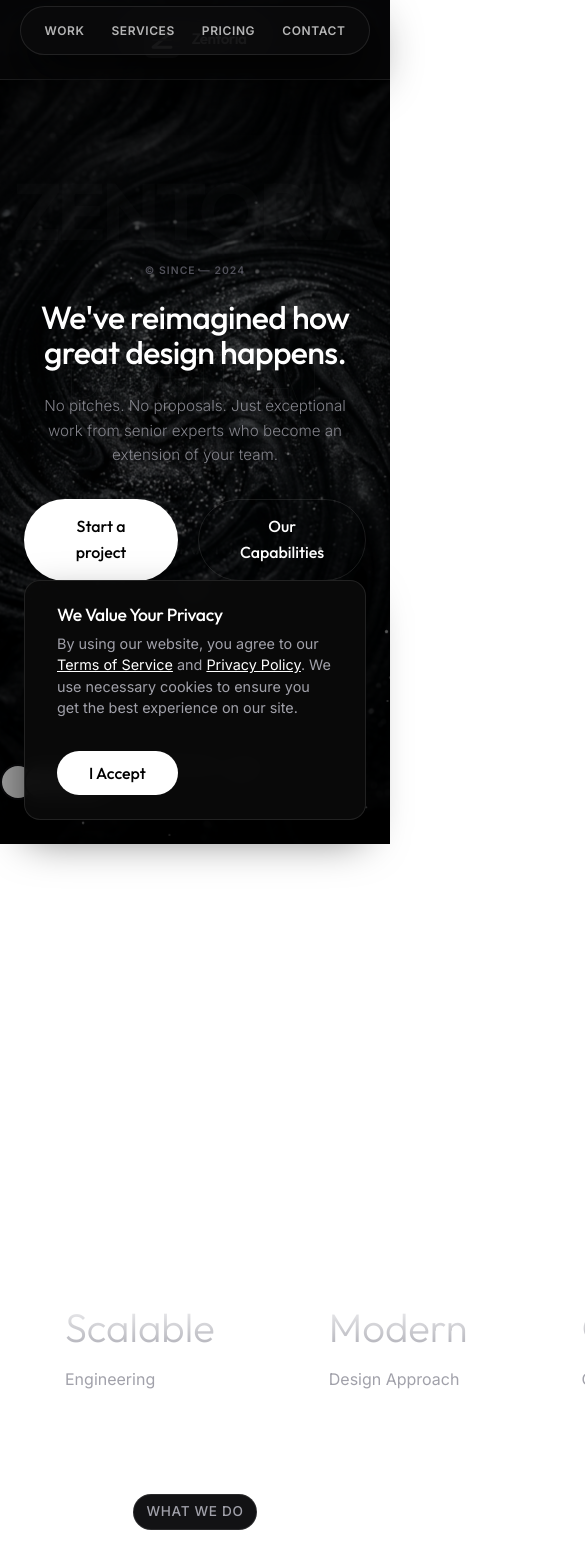
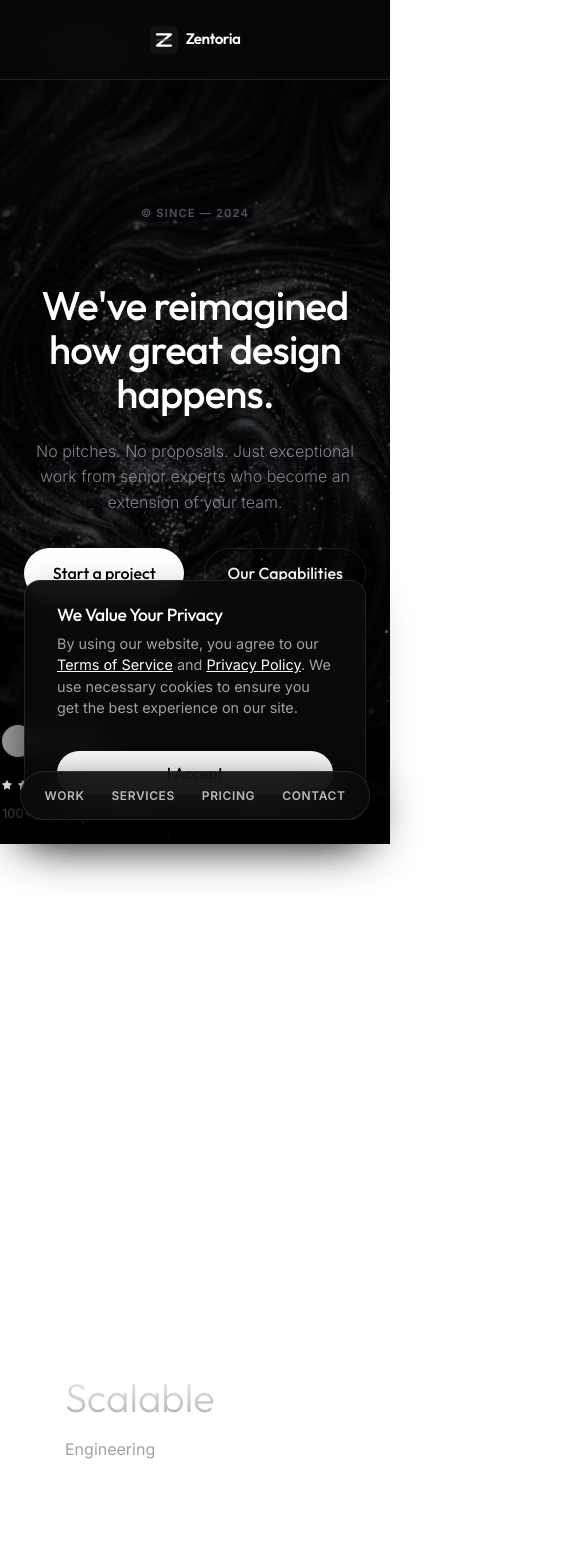
Before and after one commit to mhassanather-spec/Zentoria-Digital-Studio, a React (Vite) app: page / in a window 390 px wide. Shown: the top 1568 px of the page, 585 px wide, since content can reach past the window. Built offline with nearby package versions, Linux system fonts and the light colour scheme; grey boxes are pictures that could not be loaded.

Commit message:
Comprehensive responsiveness overhaul: Fixed mobile grids, implemented bottom mobile navigation pill, and resolved horizontal overflows.

```diff
--- a/src/components/Layout.tsx
+++ b/src/components/Layout.tsx
@@ -53,6 +53,7 @@ const Layout = () => {
             </Link>
           </div>
         </div>
+      </nav>
 
       {/* MOBILE BOTTOM NAV */}
       <div className="layout-mobile-nav">
@@ -61,7 +62,6 @@ const Layout = () => {
          <Link to="/pricing" className="nav-link">Pricing</Link>
          <Link to="/contact" className="nav-link">Contact</Link>
       </div>
-      </nav>
 
 
 
--- a/src/index.css
+++ b/src/index.css
@@ -937,7 +937,7 @@ a {
 }
 
 /* MOBILE RESPONSIVE SYSTEM (Consolidated) */
-/* MOBILE RESPONSIVE SYSTEM (Ultimate Revision) */
+/* MOBILE RESPONSIVE SYSTEM (Ultimate Revision 2.0) */
 @media (max-width: 1024px) {
   .hero-grid {
     grid-template-columns: 1fr !important;
@@ -958,16 +958,40 @@ a {
   .hero-card {
     max-width: 320px;
   }
+
+  .grid-3 {
+    grid-template-columns: repeat(2, 1fr);
+  }
+
+  .footer-upper {
+    grid-template-columns: 1fr;
+    gap: 60px;
+    padding: 80px 0;
+  }
 }
 
 @media (max-width: 768px) {
-  /* Navigation Fixes (Force hide desktop links, show mobile nav) */
-  .nav-header .nav-links {
+  /* Navigation Fixes - Stricter Hiding */
+  .nav-header .nav-links, .nav-links {
     display: none !important;
   }
 
   .nav-container {
+    display: flex !important;
     justify-content: center !important;
+    align-items: center !important;
+    width: 100% !important;
+  }
+
+  .logo-container {
+    font-size: 1.1rem;
+    gap: 8px;
+    margin: 0 auto;
+  }
+
+  .logo-img {
+    width: 28px;
+    height: 28px;
   }
 
   .layout-mobile-nav {
@@ -996,10 +1020,21 @@ a {
     letter-spacing: 0.05em;
   }
 
+  /* Grid Resets */
+  .grid-2, .grid-3, .masonry-grid, .contact-grid, .work-header-grid {
+    grid-template-columns: 1fr !important;
+    gap: 32px !important;
+  }
+
+  .masonry-col-offset {
+    margin-top: 0 !important;
+  }
+
   /* Typography & Scaling */
   .hero-bg-text {
     font-size: clamp(80px, 20vw, 150px) !important;
     line-height: 0.4 !important;
+    opacity: 0.05 !important;
   }
 
   .hero-bg-text.solid { top: 25% !important; }
@@ -1010,33 +1045,70 @@ a {
     letter-spacing: 0.05em !important;
   }
 
-  .hero-grid h1 {
-    font-size: 2rem !important;
-    line-height: 1.15;
-    margin-bottom: 20px;
+  .hero-since {
+    position: relative !important;
+    top: 0 !important;
+    text-align: center !important;
+    margin-bottom: 20px !important;
+    font-size: 0.7rem !important;
   }
 
-  .hero-grid p {
-    font-size: 0.95rem !important;
+  .title-large {
+    font-size: 2.5rem !important;
+  }
+
+  .subtitle {
+    font-size: 1rem !important;
     padding: 0 10px;
   }
 
-  /* Spacing */
-  .section {
-    padding: 30px 0 !important;
+  /* Pricing Specifics */
+  .plan-tab-container {
+    gap: 8px;
   }
 
-  .hero-since {
-    position: relative !important;
-    display: block !important;
-    text-align: center !important;
-    margin: 0 auto 20px auto !important;
-    font-size: 0.65rem !important;
+  .plan-tab {
+    padding: 10px 16px;
+    font-size: 0.8rem;
   }
 
   /* Footer Mobile Logic */
   .footer {
     padding: 60px 0 140px !important;
+  }
+
+  .footer-upper {
+    margin-bottom: 80px !important;
+    text-align: center;
+  }
+
+  .footer-upper-left {
+    display: flex;
+    flex-direction: column;
+    align-items: center;
+  }
+
+  .footer-email-main {
+    font-size: 1.8rem !important;
+    text-underline-offset: 8px;
+    margin-bottom: 40px !important;
+  }
+
+  .footer-quote-container {
+    justify-content: center;
+    margin-bottom: 40px !important;
+  }
+
+  .footer-quote {
+    font-size: 1.1rem !important;
+  }
+
+  .footer-nav-col {
+    align-items: center !important;
+  }
+
+  .footer-nav-link {
+    font-size: 1.5rem !important;
   }
 
   .footer-top {
@@ -1052,7 +1124,7 @@ a {
   }
 
   .footer-signature {
-    font-size: clamp(2rem, 12vw, 4.5rem) !important;
+    font-size: 14vw !important;
     margin-top: 20px !important;
     display: block !important;
     width: 100% !important;
@@ -1076,4 +1148,16 @@ a {
   .hero-card {
     max-width: 280px !important;
   }
+
+  .btn {
+    width: 100%;
+    padding: 12px 20px;
+  }
+
+  .hero-proof {
+    flex-direction: column;
+    align-items: center;
+    text-align: center;
+    bottom: 20px;
+  }
 }
```
Lines whose indentation alone changed are shown as unchanged.
